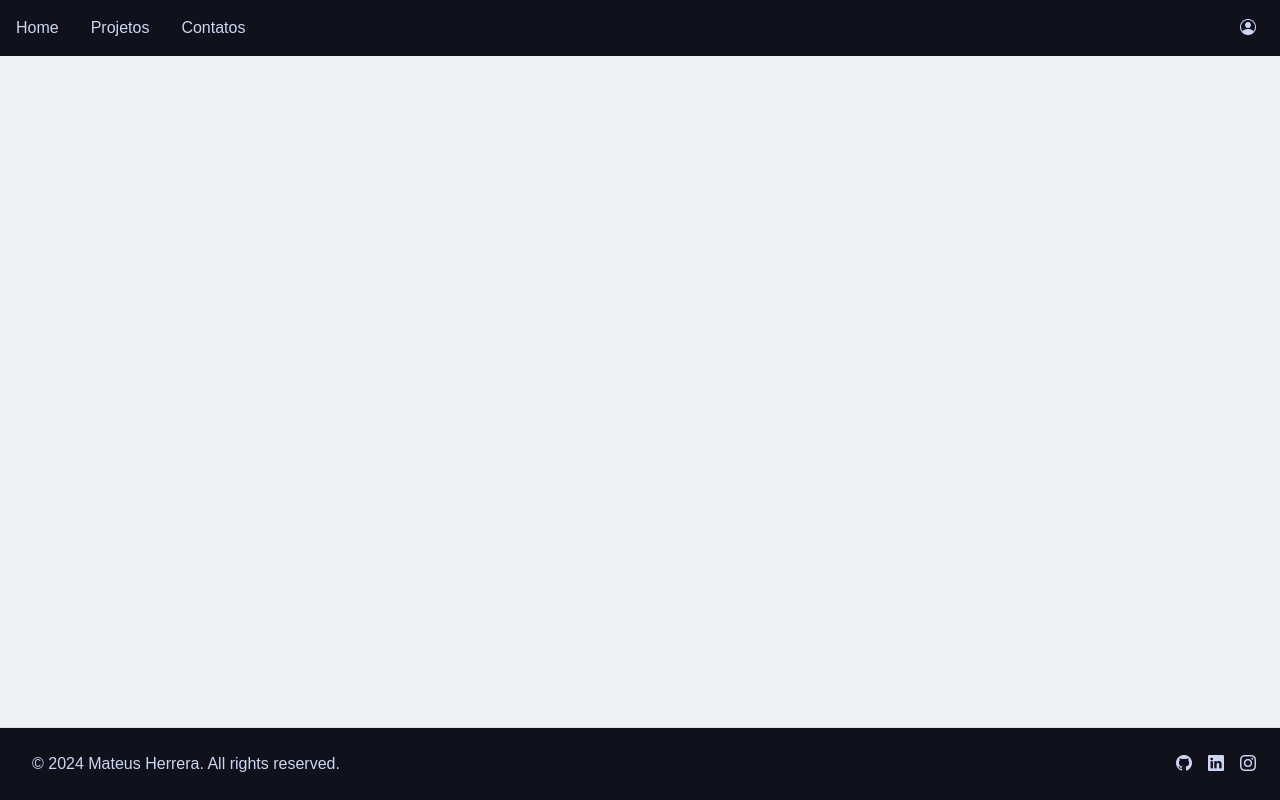
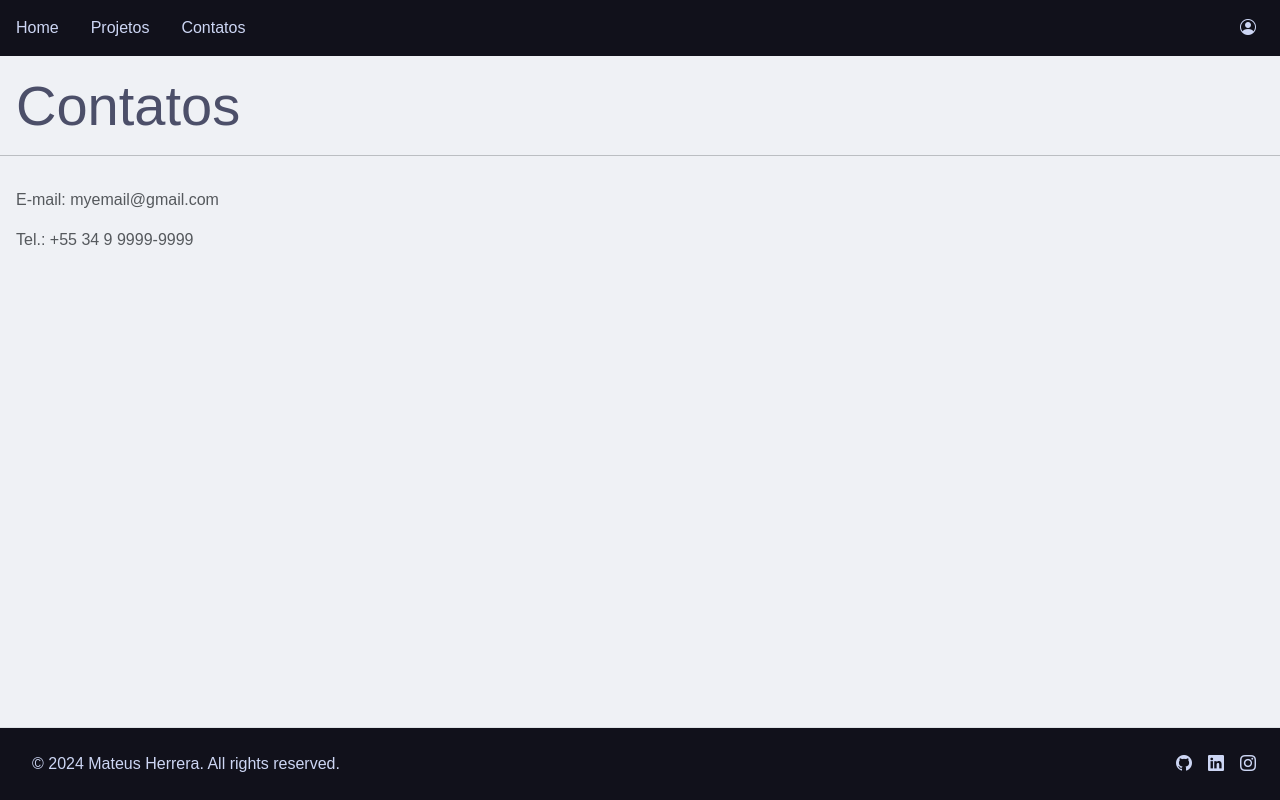
Before and after one commit to mateusherrera/react_portifolio, a React (Create React App) app: page /contact in a window 1280 px wide. Built offline with nearby package versions, Linux system fonts and the light colour scheme.

Commit message:
add: contatos

```diff
--- a/src/App.tsx
+++ b/src/App.tsx
@@ -15,7 +15,7 @@ function App() {
                 <Routes>
                     <Route path='/' element={ <Home /> } />
                     <Route path='/projects' element={ <Projects /> } />
-                    <Route path='/cantact' element={ <Contact /> } />
+                    <Route path='/contact' element={ <Contact /> } />
                 </Routes>
                 <div className='row'>
                     <div className='col-12' style={{ height: '5em' }} />
--- /dev/null
+++ b/src/pages/Contact.tsx
@@ -0,0 +1,19 @@
+import React from 'react';
+
+
+const Contact: React.FunctionComponent = () => {
+    return (
+        <div>
+            <h1
+                className='display-4 px-3 pt-3'
+                style={{ color: '#4c4f69' }}
+            >Contatos</h1>
+            <hr />
+
+            <p className='mt-2 p-3 pb-0 text-body-secondary'>E-mail: myemail@gmail.com</p>
+            <p className='mt-0 p-3 pt-0 text-body-secondary'>Tel.: +55 34 9 9999-9999</p>
+        </div>
+    );
+};
+
+export default Contact;
--- a/src/pages/Home.tsx
+++ b/src/pages/Home.tsx
@@ -3,7 +3,7 @@ import React from 'react';
 
 const Home: React.FunctionComponent = () => {
     return (
-        <div className="home">
+        <div>
             <h1
                 className='display-4 px-3 pt-3'
                 style={{ color: '#4c4f69' }}
```
